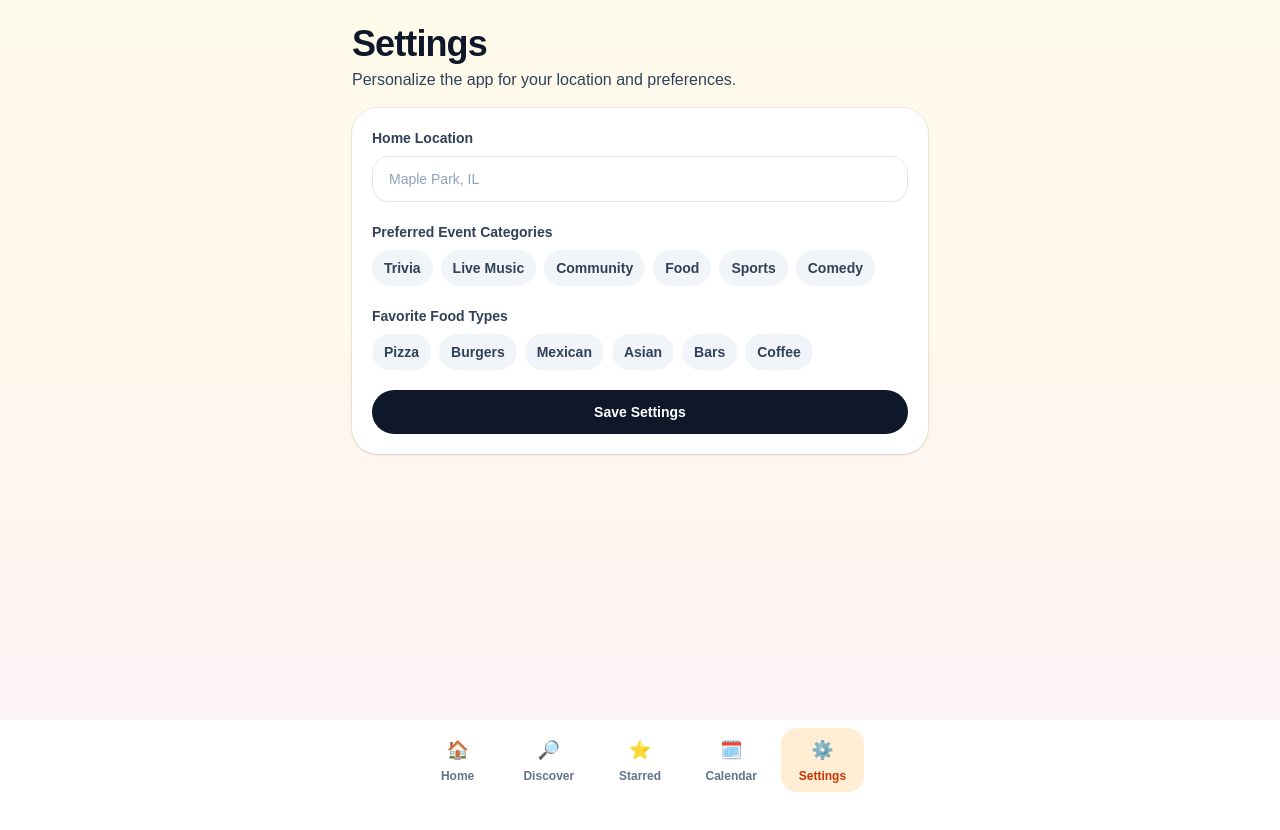
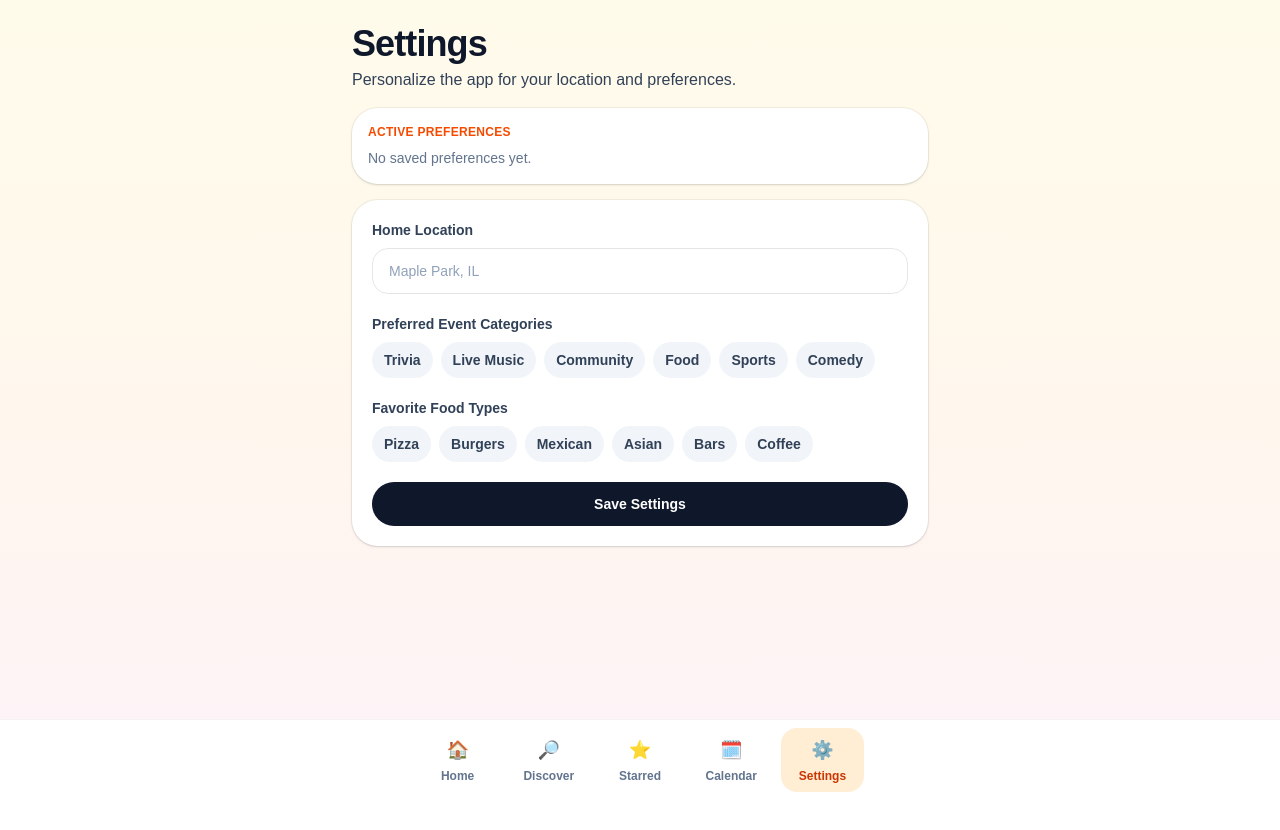
Before and after one commit to WallaceAIBot/good-times-calendar, a Next.js app: page /settings in a window 1280 px wide. Shown: the top 830 px of the page. Built offline with nearby package versions, Linux system fonts and the light colour scheme.

Commit message:
add settings feedback

```diff
--- a/app/page.tsx
+++ b/app/page.tsx
@@ -429,6 +429,24 @@ export default function HomePage() {
           </p>
         </header>
 
+        {(settings.preferredCategories.length > 0 || settings.preferredFood.length > 0) && (
+          <section className="mb-6 rounded-[1.6rem] bg-white/85 p-4 shadow-sm ring-1 ring-black/5">
+            <p className="text-xs font-bold uppercase tracking-wide text-purple-600">
+              Personalized For You
+            </p>
+            <p className="mt-1 text-sm text-slate-700">
+              {settings.preferredCategories.length > 0
+                ? `Categories: ${settings.preferredCategories.join(", ")}`
+                : "No preferred categories yet."}
+            </p>
+            <p className="mt-1 text-sm text-slate-700">
+              {settings.preferredFood.length > 0
+                ? `Food: ${settings.preferredFood.join(", ")}`
+                : "No preferred food types yet."}
+            </p>
+          </section>
+        )}
+
         <section className="mb-6 rounded-[2rem] bg-white/85 p-5 shadow-sm ring-1 ring-black/5 backdrop-blur">
           <div className="flex items-center justify-between gap-3">
             <div>
--- a/app/settings/page.tsx
+++ b/app/settings/page.tsx
@@ -1,6 +1,6 @@
 "use client";
 
-import { useEffect, useState } from "react";
+import { useEffect, useMemo, useState } from "react";
 import { useEvents } from "../events-context";
 
 const categories = [
@@ -24,10 +24,15 @@ const foodTypes = [
 export default function SettingsPage() {
   const { settings, updateSettings } = useEvents();
   const [localSettings, setLocalSettings] = useState(settings);
+  const [savedState, setSavedState] = useState<"idle" | "saved">("idle");
 
   useEffect(() => {
     setLocalSettings(settings);
   }, [settings]);
+
+  useEffect(() => {
+    setSavedState("idle");
+  }, [localSettings]);
 
   const toggleItem = (list: string[], item: string) => {
     return list.includes(item)
@@ -37,7 +42,26 @@ export default function SettingsPage() {
 
   const saveSettings = () => {
     updateSettings(localSettings);
+    setSavedState("saved");
   };
+
+  const activeSummary = useMemo(() => {
+    const parts: string[] = [];
+
+    if (settings.homeLocation.trim()) {
+      parts.push(`Home: ${settings.homeLocation}`);
+    }
+
+    if (settings.preferredCategories.length > 0) {
+      parts.push(`Categories: ${settings.preferredCategories.join(", ")}`);
+    }
+
+    if (settings.preferredFood.length > 0) {
+      parts.push(`Food: ${settings.preferredFood.join(", ")}`);
+    }
+
+    return parts;
+  }, [settings]);
 
   return (
     <main className="min-h-screen bg-gradient-to-b from-amber-50 via-orange-50 to-pink-50 px-4 py-5 text-slate-900 sm:p-6">
@@ -49,6 +73,26 @@ export default function SettingsPage() {
           <p className="mt-1 text-sm text-slate-700 sm:text-base">
             Personalize the app for your location and preferences.
           </p>
+        </div>
+
+        <div className="mb-4 rounded-[1.6rem] bg-white p-4 shadow-sm ring-1 ring-black/5">
+          <p className="text-xs font-bold uppercase tracking-wide text-orange-600">
+            Active Preferences
+          </p>
+
+          {activeSummary.length === 0 ? (
+            <p className="mt-2 text-sm text-slate-500">
+              No saved preferences yet.
+            </p>
+          ) : (
+            <div className="mt-2 space-y-1">
+              {activeSummary.map((line) => (
+                <p key={line} className="text-sm font-medium text-slate-700">
+                  {line}
+                </p>
+              ))}
+            </div>
+          )}
         </div>
 
         <div className="space-y-5 rounded-[1.6rem] bg-white p-5 shadow-sm ring-1 ring-black/5">
@@ -138,9 +182,11 @@ export default function SettingsPage() {
 
           <button
             onClick={saveSettings}
-            className="w-full rounded-full bg-slate-900 px-4 py-3 text-sm font-semibold text-white"
+            className={`w-full rounded-full px-4 py-3 text-sm font-semibold text-white transition ${
+              savedState === "saved" ? "bg-green-600" : "bg-slate-900"
+            }`}
           >
-            Save Settings
+            {savedState === "saved" ? "Saved ✓" : "Save Settings"}
           </button>
         </div>
       </div>
```
